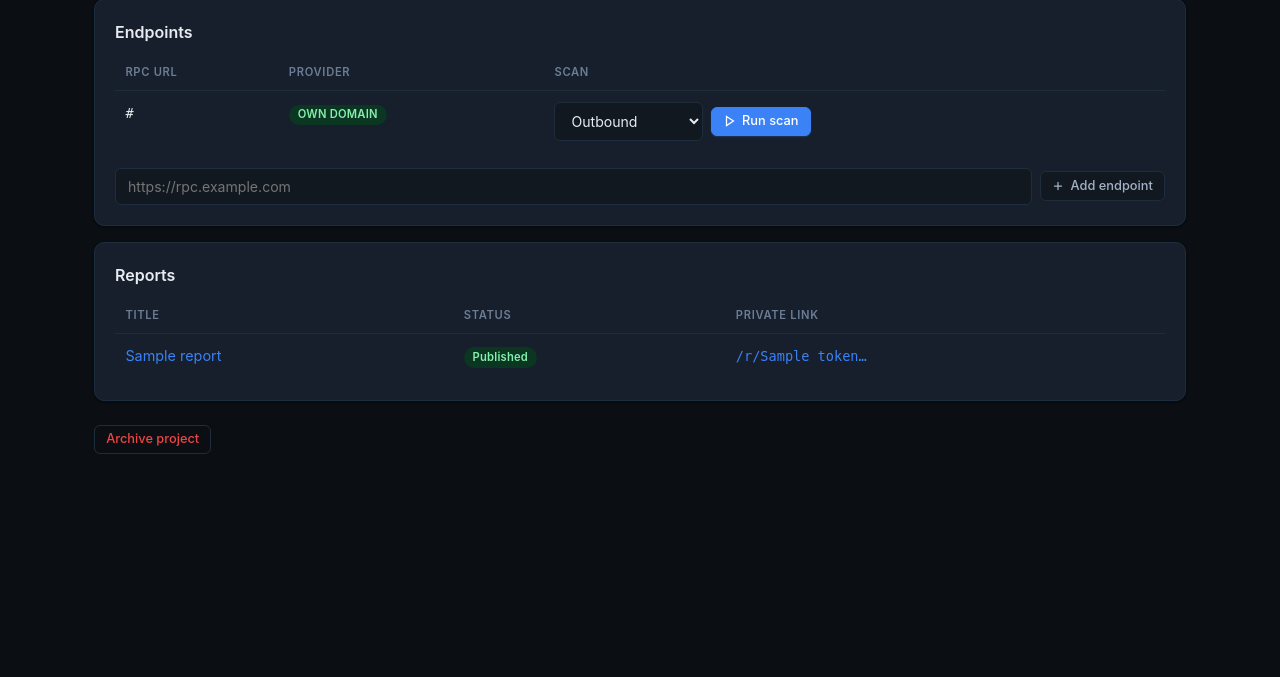
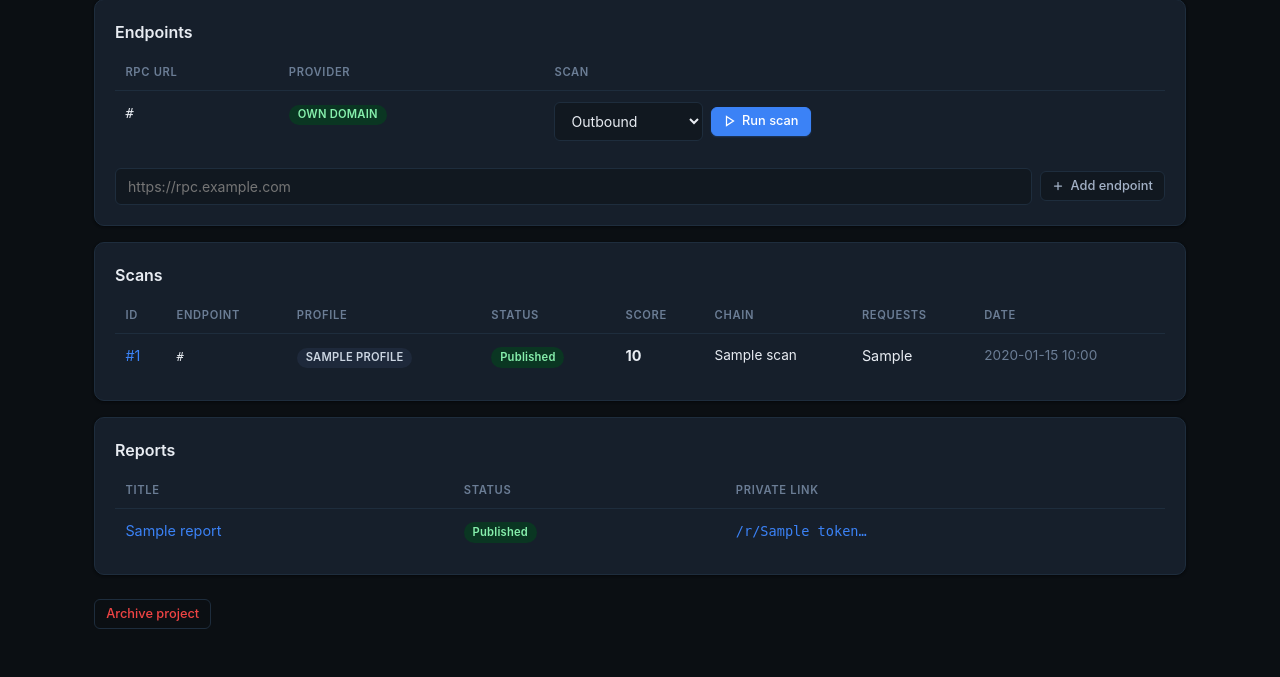
Before and after one commit to ehsanhajian/nodeprobe, a FastAPI app: template app/src/dapptility_app/templates/admin/project_detail.html in a window 1280 px wide. Shown: the part 167-844 px from the top of the page. Before the commit the page ends 621 px from the top, so only its background shows below. Run offline with FastAPI, Linux system fonts and the light colour scheme; the template is opened without the code that fills it: most values are stand-ins (such as "Sample title", 1, 10 or a date in 2020).

Commit message:
Auto-run Outbound scan when promoting a discovery lead.
Promote now creates the project, adds the endpoint, and immediately runs
an Outbound scan. Project detail page shows scan history table. One-click
pipeline from discovery inbox to scan results.

```diff
--- a/app/src/dapptility_app/templates/admin/project_detail.html
+++ b/app/src/dapptility_app/templates/admin/project_detail.html
@@ -60,6 +60,31 @@
 </div>
 
 <div class="card">
+  <h2>Scans</h2>
+  <table>
+    <thead>
+      <tr><th>ID</th><th>Endpoint</th><th>Profile</th><th>Status</th><th>Score</th><th>Chain</th><th>Requests</th><th>Date</th></tr>
+    </thead>
+    <tbody>
+    {% for scan in scans %}
+    <tr>
+      <td><a href="/admin/scans/{{ scan.id }}">#{{ scan.id }}</a></td>
+      <td><span class="font-mono text-xs">{{ scan.endpoint.url[:40] }}{% if scan.endpoint.url|length > 40 %}…{% endif %}</span></td>
+      <td><span class="badge info">{{ scan.profile }}</span></td>
+      <td><span class="status-pill {{ scan.status }}">{{ scan.status }}</span></td>
+      <td>{% if scan.score is not none %}<strong>{{ scan.score }}</strong>{% else %}<span class="muted">—</span>{% endif %}</td>
+      <td class="text-sm">{{ scan.network_name or '—' }}</td>
+      <td>{{ scan.requests_made }}</td>
+      <td class="muted text-sm">{{ scan.created_at.strftime('%Y-%m-%d %H:%M') if scan.created_at else '—' }}</td>
+    </tr>
+    {% else %}
+    <tr><td colspan="8" class="muted" style="text-align:center;padding:1.25rem;">No scans yet.</td></tr>
+    {% endfor %}
+    </tbody>
+  </table>
+</div>
+
+<div class="card">
   <h2>Reports</h2>
   <table>
     <thead>
```
Also changed, not shown: app/src/dapptility_app/routes/admin.py (+8 -1 lines), app/src/dapptility_app/services/discovery/sync.py (+21 -2 lines), app/tests/test_discovery.py (+1 -1 lines).
